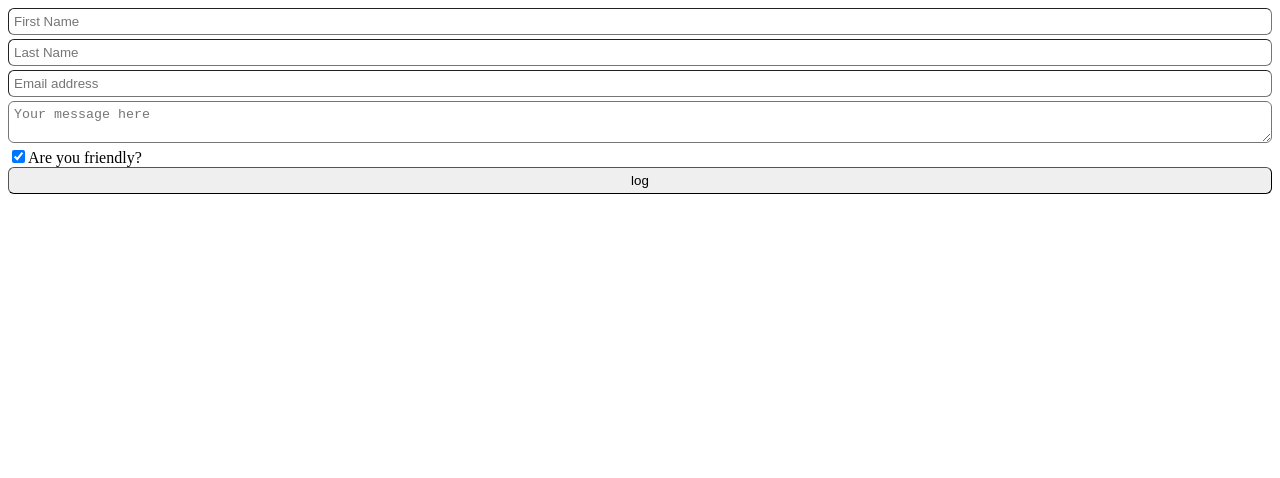
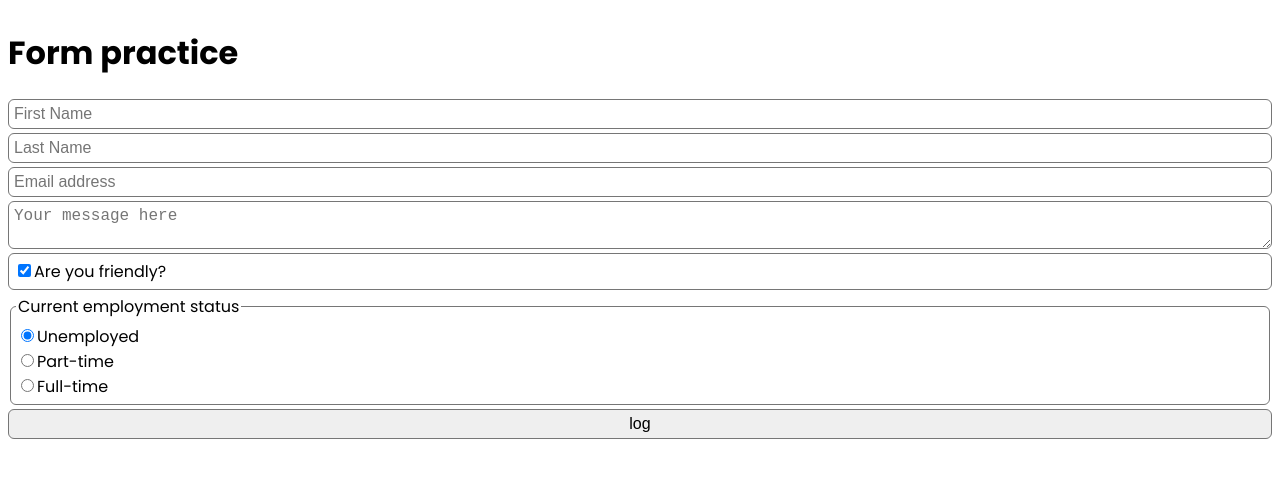
Before and after one commit to KrekoG/React-tutorial, a React app in the folder form-parctice/: page / in a window 1280 px wide. Shown: the top 478 px of the page. Built offline with nearby package versions, Linux system fonts and the light colour scheme.

Commit message:
Add some styling; and add employment status

```diff
--- a/form-parctice/src/App.js
+++ b/form-parctice/src/App.js
@@ -8,6 +8,7 @@ export default function App() {
         email: "",
         comments: "",
         isFriendly: true,
+        employment: "unemployed",
     })
 
     function handleChange(event) {
@@ -23,8 +24,10 @@ export default function App() {
 
     return (
         <main>
+            <h1>Form practice</h1>
             <form>
                 <input
+                    className="input-field"
                     type="text"
                     placeholder="First Name"
                     onChange={handleChange}
@@ -32,6 +35,7 @@ export default function App() {
                     name="firstName"
                 />
                 <input
+                    className="input-field"
                     type="text"
                     placeholder="Last Name"
                     onChange={handleChange}
@@ -39,6 +43,7 @@ export default function App() {
                     name="lastName"
                 />
                 <input
+                    className="input-field"
                     type="email"
                     placeholder="Email address"
                     onChange={handleChange}
@@ -47,12 +52,13 @@ export default function App() {
                 />
 
                 <textarea
+                    className="input-field"
                     placeholder="Your message here"
                     onChange={handleChange}
                     value={formData.comments}
                     name="comments"
                 />
-                <div>
+                <div className="input-field">
                     <input
                         id="isFriendly"
                         type="checkbox"
@@ -62,8 +68,47 @@ export default function App() {
                     />
                     <label htmlFor="isFriendly">Are you friendly?</label>
                 </div>
+                <fieldset className="input-field">
+                    <legend>Current employment status</legend>
+                    <span>
+                        <input
+                            type="radio"
+                            onChange={handleChange}
+                            name="employment"
+                            id="unemployed"
+                            value="unemployed"
+                            checked={formData.employment === "unemployed"}
+                        />
+                        <label htmlFor="unemployed">Unemployed</label>
+                    </span>
+                    <span>
+                        <input
+                            type="radio"
+                            onChange={handleChange}
+                            name="employment"
+                            id="part-time"
+                            value="part-time"
+                            checked={formData.employment === "part-time"}
+                        />
+                        <label htmlFor="part-time">Part-time</label>
+                    </span>
+                    <span>
+                        <input
+                            type="radio"
+                            onChange={handleChange}
+                            name="employment"
+                            id="full-time"
+                            value="full-time"
+                            checked={formData.employment === "full-time"}
+                        />
+                        <label htmlFor="full-time">Full-time</label>
+                    </span>
+                </fieldset>
             </form>
-            <button onClick={(() => {console.log(formData)})}>log</button>
+            <button
+                className="input-field"
+                onClick={(() => {console.log(formData)})}
+            >log</button>
         </main>
     )
 }
--- a/form-parctice/src/css/main.scss
+++ b/form-parctice/src/css/main.scss
@@ -1,13 +1,20 @@
-main, form {
+$border-colour: rgb(118, 118, 118);
+
+body {
+    font-family: 'Poppins', sans-serif;
+}
+
+main, form, fieldset {
     display: flex;
     flex-direction: column;
 }
 
-input, textarea, button {
+.input-field {
     margin-bottom: 4px;
     padding: 5px;
-    border-width: 1px;
     border-radius: 6px;
+    border: $border-colour solid 1px;
+    font-size: 1rem;
 }
 
 button {
--- a/form-parctice/src/index.html
+++ b/form-parctice/src/index.html
@@ -1,6 +1,9 @@
 <!DOCTYPE html>
 <html lang="en">
     <head>
+        <link rel="preconnect" href="https://fonts.googleapis.com">
+        <link rel="preconnect" href="https://fonts.gstatic.com" crossorigin>
+        <link href="https://fonts.googleapis.com/css2?family=Poppins:wght@300;400;600;700&display=swap" rel="stylesheet">
         <title>Form practice</title>
     </head>
     <body>
```
